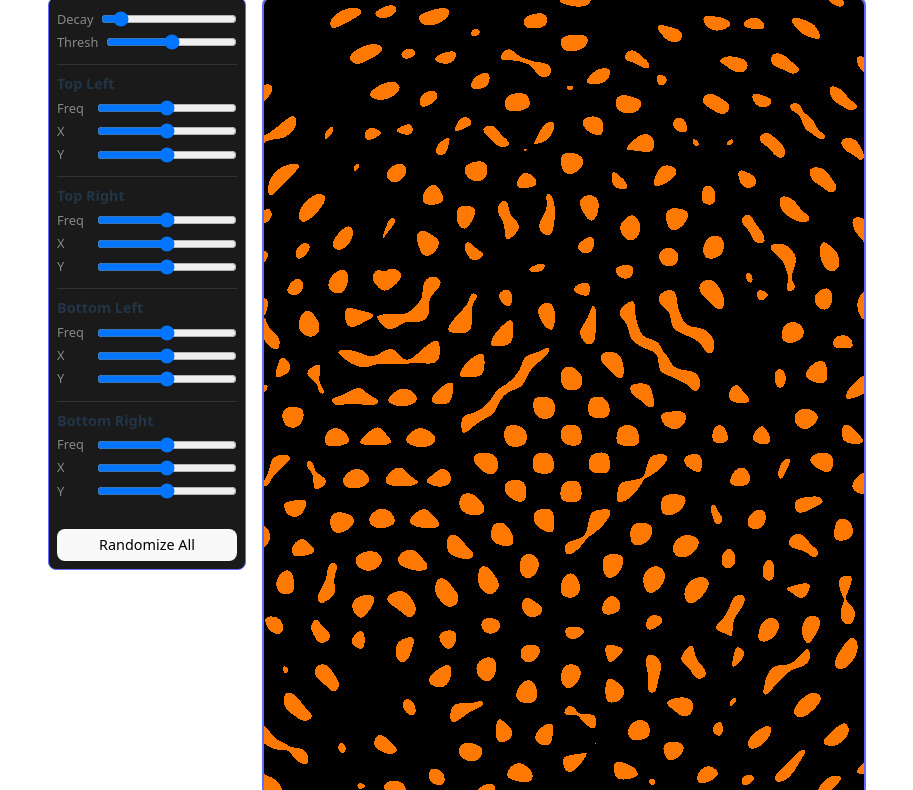
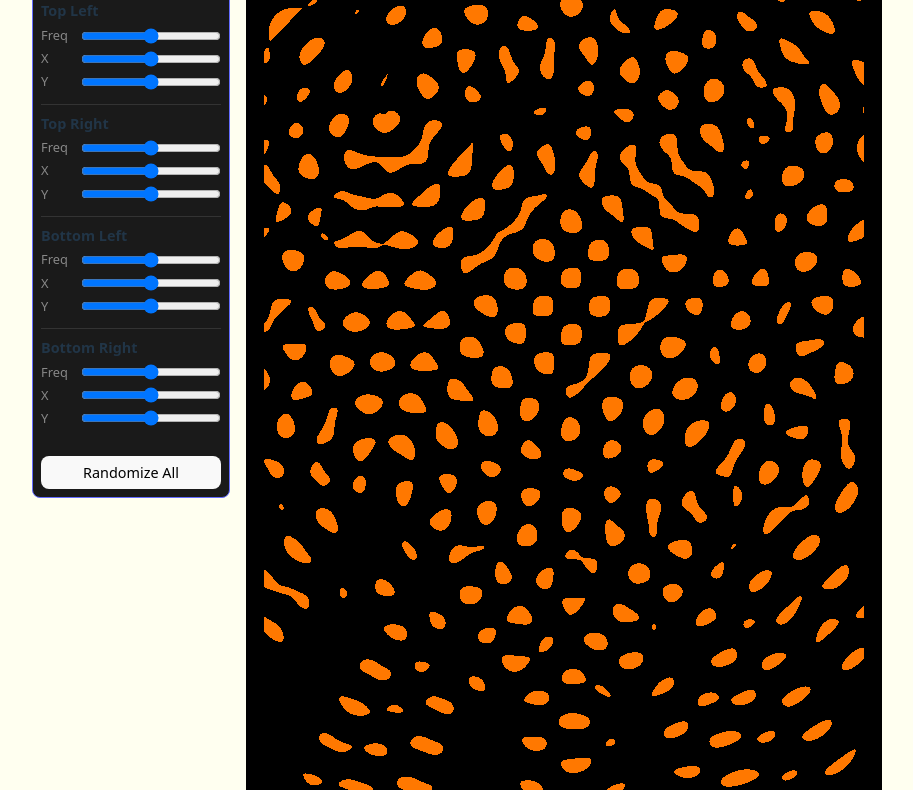
Before and after one commit to ukslim/ripple-interference, a website built with Vite: page index.html in a window 1280 px wide. Shown: the part 92-882 px from the top of the page, without its empty margins (183-1096 px from the left). Built offline with nearby package versions, Linux system fonts and the light colour scheme.

Commit message:
Stylistic changes

```diff
--- a/src/image.ts
+++ b/src/image.ts
@@ -18,7 +18,6 @@ export class InterferencePattern {
   private height: number;
   private points: Point[];
   private time: number;
-  private baseFrequency = 0.15;
   private wavelength = (2 * Math.PI) / 0.15;
   private decayRate: number;
   private threshold: number;
@@ -48,7 +47,7 @@ export class InterferencePattern {
     // Calculate square dimensions
     const margin = width * 0.2;
     const squareSize = width - 2 * margin;
-    const squareTop = (height - squareSize) / 2;
+    const squareTop = (height - squareSize) / 2 - 100;
 
     // Initialize 4 points in a roughly square pattern
     const basePositions = [
--- a/src/main.ts
+++ b/src/main.ts
@@ -7,18 +7,12 @@ const HEIGHT = 900;
 
 // Default parameters
 const baseFrequency = 0.15;
-const defaultParams = Array(4).fill({
-  frequency: baseFrequency,
-  xOffset: 0,
-  yOffset: 0,
-});
 
 // Point names for labels
 const pointNames = ["Top Left", "Top Right", "Bottom Left", "Bottom Right"];
 
 document.querySelector<HTMLDivElement>("#app")!.innerHTML = `
   <div>
-    <h1>Interference Pattern Generator</h1>
     <div class="layout">
       <div class="controls">
         <div class="global-controls">
--- a/src/style.css
+++ b/src/style.css
@@ -28,6 +28,7 @@ body {
   place-items: center;
   min-width: 320px;
   min-height: 100vh;
+  background-color: #fffff0; /* Ivory color */
 }
 
 h1 {
@@ -157,7 +158,7 @@ button:focus-visible {
 }
 
 #display {
-  border: 2px solid #646cff;
+  border: 5mm solid black;
   border-radius: 8px;
 }
 
```
